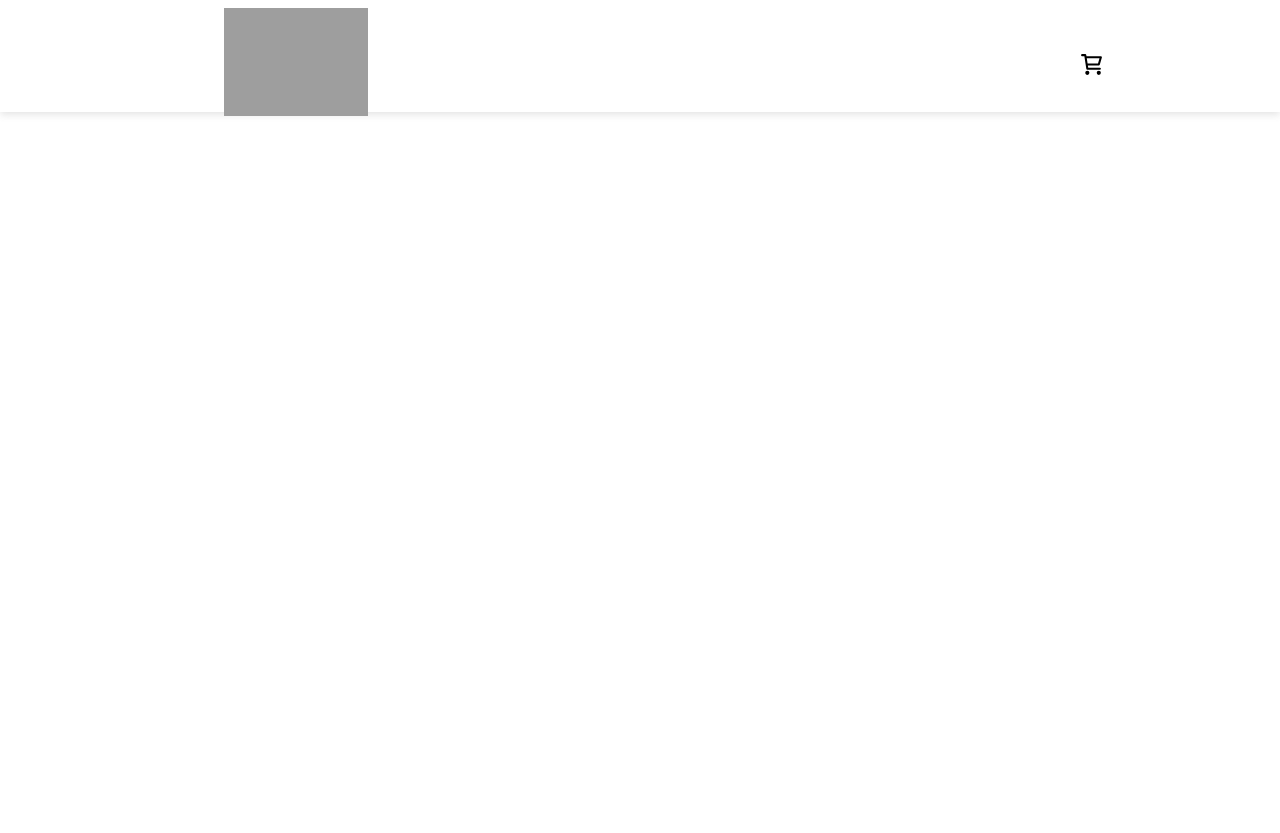
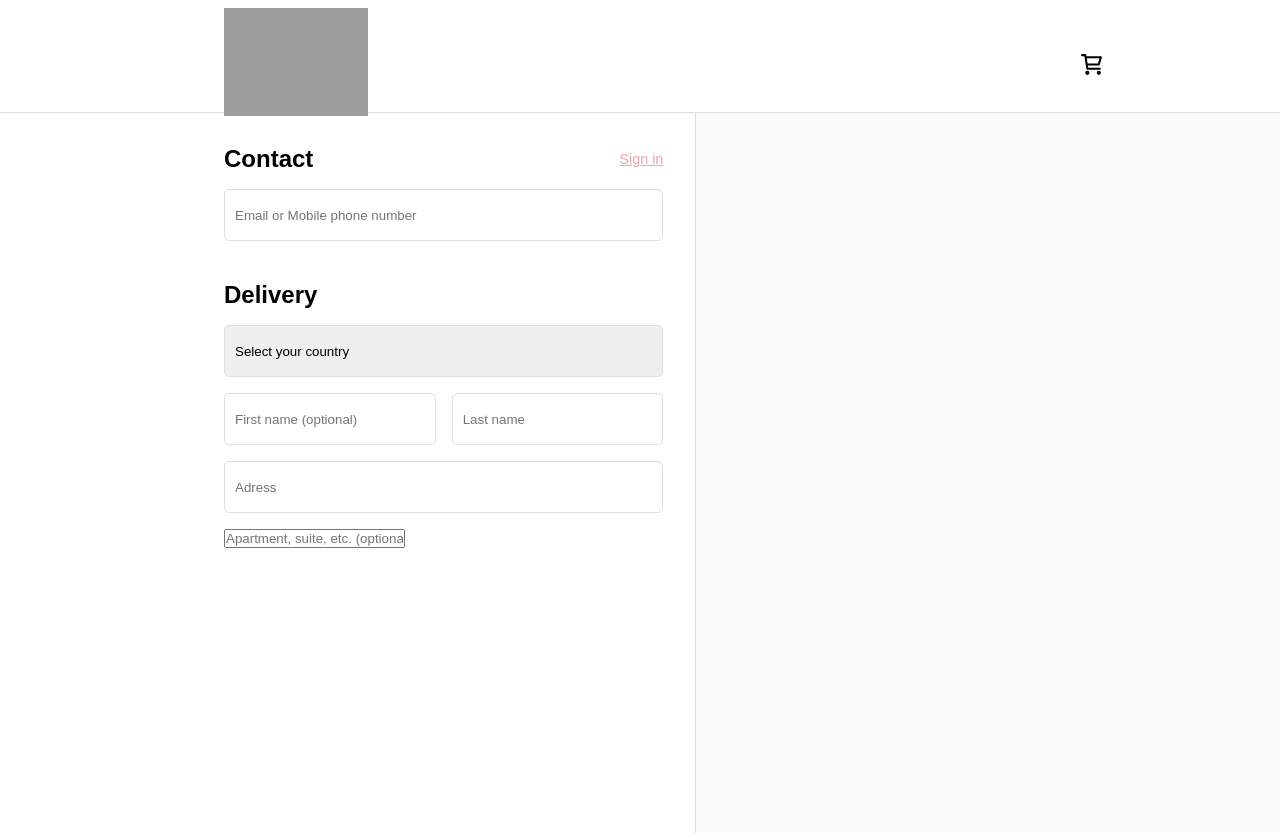
Before and after one commit to sudais122/Terry-Ecommerce-Website, a plain HTML site: page Terry-Ecommerce-Website/Accoounts/Custamerdetail.html in a window 1280 px wide. Before the commit the page ends 800 px from the top, so only its background shows below. Drawn offline with Linux system fonts and the light colour scheme; grey boxes are pictures that could not be loaded.

Commit message:
user info in process

```diff
--- a/Terry-Ecommerce-Website/Accoounts/Custamerdetail.html
+++ b/Terry-Ecommerce-Website/Accoounts/Custamerdetail.html
@@ -51,6 +51,42 @@
           </div></a>
         </div>
       </div>
-
+      <!--Main forms designs-->
+      <div class="Customer-info">
+        <div class="Checkout">
+            <div class="Contact">
+                <div class="Contact-head">
+                    <h1>Contact</h1>
+                    <a href="">Sign in</a>
+                </div>
+                <div class="Contact-input">
+                    <input type="text" name="" id="Email" placeholder="Email or Mobile phone number">
+                </div>
+            </div>
+            <!--delivery info-->
+            <div class="Delivery">
+                <h3>Delivery</h3>
+                <select name="country" id="country">
+                    <option value="" disabled selected>Select your country</option>
+                </select>
+            </div>
+            <!--Name info-->
+            <div class="name">
+                <input type="text" name="fname" id="First-name" placeholder="First name (optional)">
+                <input type="text" name="Last-name" id="Last-name" placeholder="Last name">
+            </div>
+            <!--Adess-->
+            <div class="adress">
+                <input type="text" name="adress" id="Adress" placeholder="Adress">
+            </div>
+            <!--Aprtment optional-->
+            <div class="Aprtment">
+                <input type="text" name="" id="aprtment" placeholder="Apartment, suite, etc. (optional)">
+            </div>
+        </div>
+        <div class="product"></div>
+      </div>
+      <script src="myaccounts.js"></script>
+      <script src="/Terry-Ecommerce-Website/script.js"></script>
 </body>
 </html>
--- a/Terry-Ecommerce-Website/Accoounts/myaccount.css
+++ b/Terry-Ecommerce-Website/Accoounts/myaccount.css
@@ -37,7 +37,7 @@ nav {
     align-items: center;
     width: 100%;
     height: 10vh;
-box-shadow: rgba(99, 99, 99, 0.2) 0px 2px 8px 0px;
+    border-bottom: 1px solid #DDDDDD;
 }
 .icon svg:hover{
     outline: #ECA3A9;
@@ -1066,9 +1066,9 @@ form > a:hover{
     border: 1px solid #EBEBEB;
 }
 
-.Shipping input:focus {
+.Shipping input:focus,#country:focus,.name input:focus,.adress input:focus,.Aprtment input:focus {
     outline: none;
-    border: 1px solid #F0A5A9;
+    border: 2px solid #F0A5A9;
 }
 
 .Shipping > p,.totals > p {
@@ -1107,6 +1107,113 @@ form > a:hover{
 .main-table p {
     margin: 0;
     text-align: center;
+}
+/* shipping and totals end here */
+/* usre info and shiiping delivery etc start here */
+.Customer-info{
+    width: 100%;
+    height: 100vh;
+    display: flex;
+    padding: 0rem 0rem 3rem 14rem;
+}
+.Checkout{
+    width: 50%;
+    height: 90vh;
+}
+.product{
+    width: 62%;
+    border-left: 1px solid #DDDDDD;
+    height: 90vh;
+    background-color: #FAFAFA;
+}
+.Contact{
+    width: 100%;
+    height: auto;
+}
+.Contact-head{
+    padding: 2rem 2rem 0rem 0rem;
+    display: flex;
+    justify-content: space-between;
+    align-items: center;
+}
+.Contact-head h1{
+    font-size: clamp(1.5rem, 4vw, 1.5rem);
+    font-weight: 600;
+}
+.Contact-head a{
+    color: #F0A5A9;
+    font-size: clamp(0.8rem, 2vw, 0.9rem);
+    transition: 0.3s color ease-in-out;
+}
+.Contact-head a:hover{
+    color: #E98D92;
+}
+.Contact-input {
+    padding: 1rem 2rem 1rem 0rem;
+}
+.Contact-input input {
+    border-radius: 5px;
+    width: 100%;
+    height: 6.5vh;
+    border: 1px solid #DEDEDE;
+    padding-left: 10px;
+    transition: border 0.2s ease-in-out;
+}
+.Contact-input input:focus{
+    outline: none;
+    border: 2px solid #F0A5A9;
+}
+.Delivery select {
+    width: 100%;
+    height: 6.5vh;
+    border: 1px solid #DEDEDE;
+    border-radius: 5px;
+    padding-left: 10px !important;
+    transition: border 0.2s ease-in-out;
+    appearance: none;
+}
+/* delivery  */
+.Delivery{
+    width: 100%;
+    height: auto;
+    padding: 1.5rem 2rem 1rem 0rem;
+}
+.Delivery h3{
+    font-size: clamp(1.5rem, 3vw, 1.5rem);
+    font-weight: 600;
+    padding-bottom: 1rem;
+}
+/* name styling */
+.name{
+    display: flex;
+    padding: 0rem 2rem 0rem 0rem;
+    gap: 1rem;
+    width: 100%;
+    height: auto;
+}
+.name input{
+    width: 100%;
+    height: 6.5vh;
+    border: 1px solid #DEDEDE;
+    border-radius: 5px;
+    padding-left: 10px;
+    transition: border 0.2s ease-in-out;
+}
+.adress{
+    display: flex;
+    flex-direction: column;
+    padding: 1rem 2rem 1rem 0rem;
+    width: 100%;
+    height: auto;
+    gap: 1rem;
+}
+.adress input{
+    width: 100%;
+    height: 6.5vh;
+    border: 1px solid #DEDEDE;
+    border-radius: 5px;
+    padding-left: 10px;
+    transition: border 0.2s ease-in-out;
 }
 /* resposoive */
 @media (max-width: 600px){
--- a/Terry-Ecommerce-Website/Accoounts/myaccounts.js
+++ b/Terry-Ecommerce-Website/Accoounts/myaccounts.js
@@ -87,3 +87,12 @@ currencyItemList.forEach(item => {
         MainCurrency.innerText = ShortText;
     });
 });
+//// array of all the comtry codes and names
+console.log(countries);
+const CountrySelect = document.getElementById('country');
+countries.forEach(country => {
+    const option = document.createElement('option');
+    option.value = country.code;
+    option.text = country.name;
+    CountrySelect.appendChild(option);
+})
--- a/Terry-Ecommerce-Website/script.js
+++ b/Terry-Ecommerce-Website/script.js
@@ -226,5 +226,3 @@ window.addEventListener("scroll", () => {
     }, 100); //
   }
 });
-const Totals = document.querySelector('.totals');
-console.log(Totals);
```
